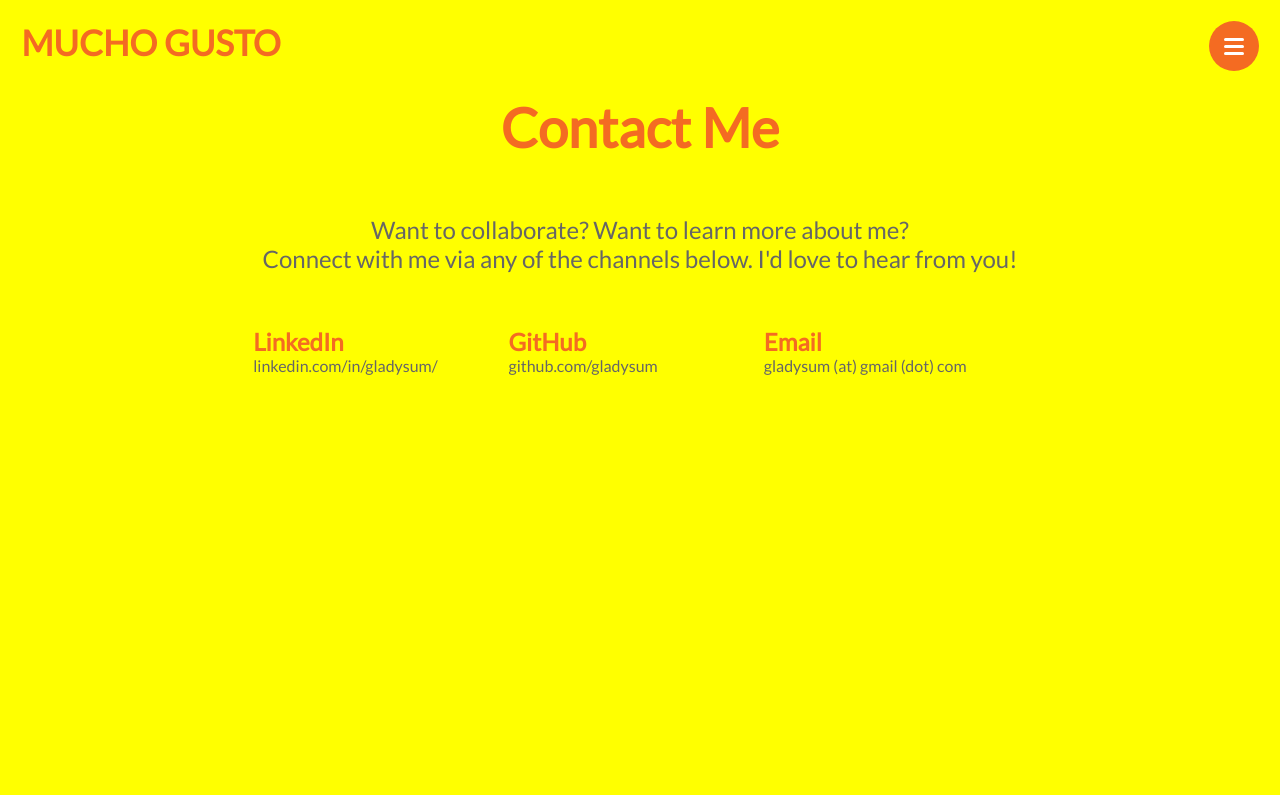
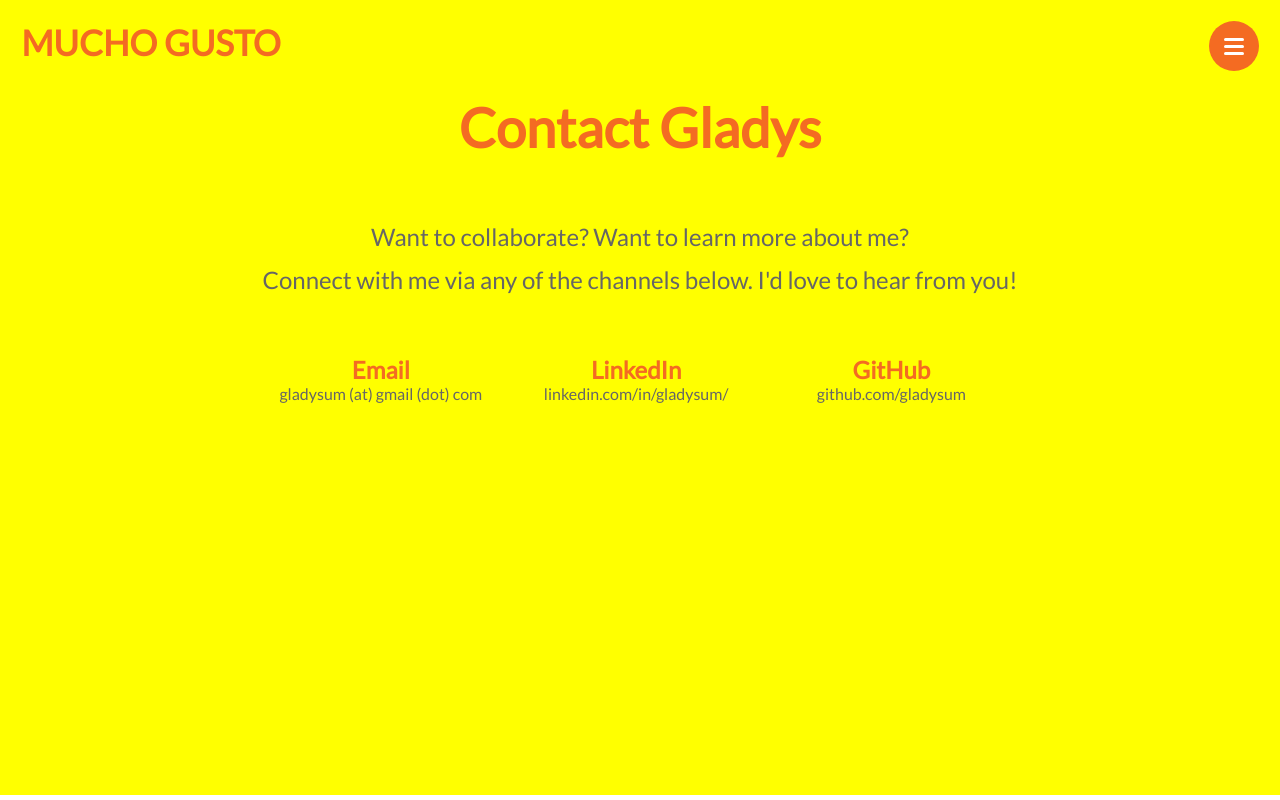
Before and after one commit to gladysum-zz/mucho-gusto, a React app: page /contact in a window 1280 px wide. Shown: the top 800 px of the page. Built offline with nearby package versions, Linux system fonts and the light colour scheme.

Commit message:
modified contact gladys

```diff
--- a/browser/Contact.js
+++ b/browser/Contact.js
@@ -9,12 +9,18 @@ const Contact = () => (
 
     <div className="contact-col-middle">
       <div className="contact-me">
-        Contact Me
+        Contact Gladys
       </div>
       <div className="contact-text">
         Want to collaborate? Want to learn more about me? <br/> Connect with me via any of the channels below.  I'd love to hear from you!
       </div>
       <div className="contact-links">
+        <div className="contact-col">
+          <div className="social">
+            Email
+          </div>
+          gladysum (at) gmail (dot) com
+        </div>
         <div className="contact-col">
           <div className="social">
             <a href="https://www.linkedin.com/in/gladysum/" target="_blank">
@@ -32,13 +38,6 @@ const Contact = () => (
           </div>
           github.com/gladysum
         </div>
-
-        <div className="contact-col">
-          <div className="social">
-            Email
-          </div>
-          gladysum (at) gmail (dot) com
-        </div>
       </div>
     </div>
 
--- a/public/style.css
+++ b/public/style.css
@@ -295,6 +295,7 @@
 
 .contact-text {
   font-size: 24px;
+  line-height: 1.8em;
   text-align: center;
   padding-top: 7%;
   color: #666;
@@ -306,6 +307,7 @@
 
 .contact-col {
   display:inline-block;
+  text-align: center;
   width: 33%;
   color: #666;
 }
```
Also changed, not shown: public/bundle.js, 1 other file (tests, documents, lock files or other folders).
